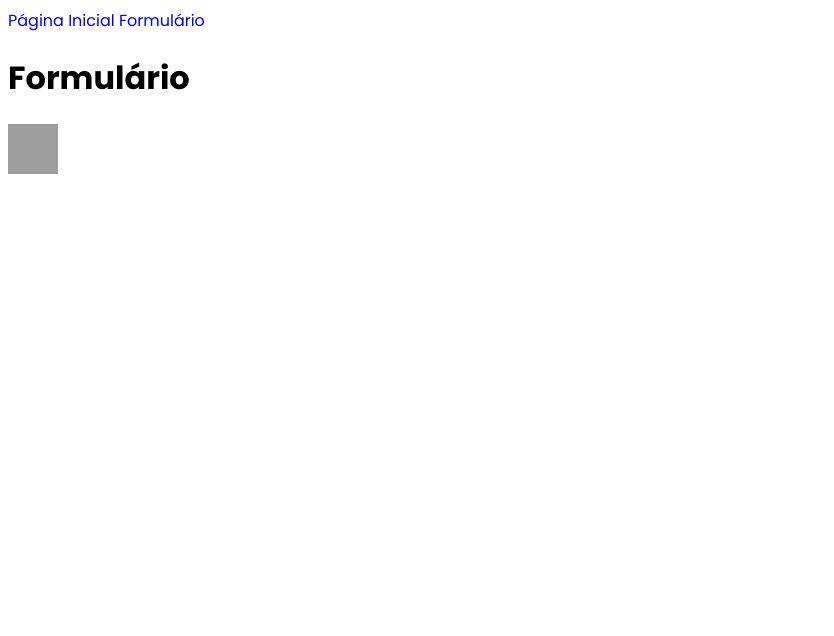
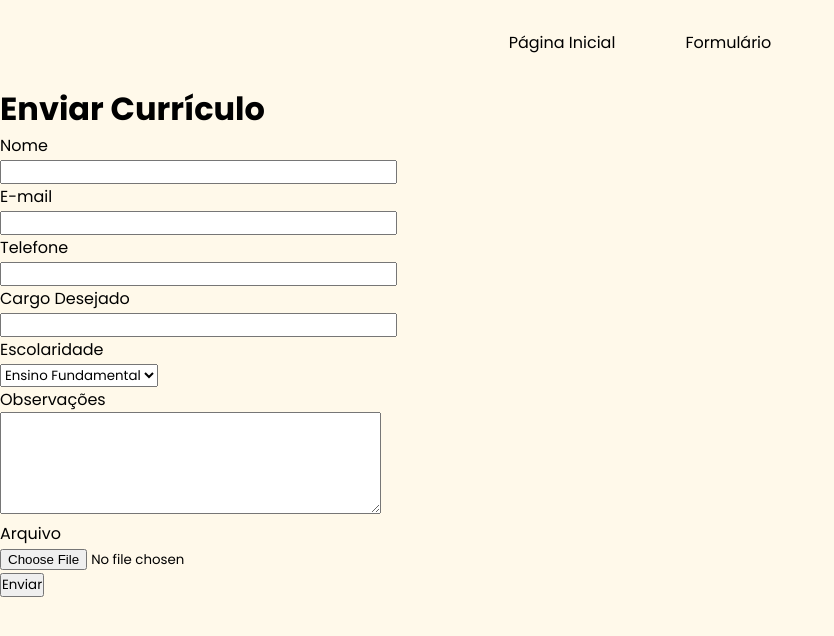
Before and after one commit to MatheusLuizSoares/Curriculo, a Flask app: page /curriculo in a window 1280 px wide. Shown: the top 636 px of the page, without its empty margins (0-834 px from the left). Run offline with Flask 3, Linux system fonts and the light colour scheme; grey boxes are pictures that could not be loaded.

Commit message:
o formulário já está pronto só falta relacionar o banco de dados

```diff
--- a/app/__init__.py
+++ b/app/__init__.py
@@ -1,3 +1,6 @@
 from flask import Flask
+
 app = Flask(__name__)
+app.config['SECRET_KEY'] = 'chave1'
+app.config['UPLOAD_FOLDER'] = 'uploads'
 from app import routes
--- /dev/null
+++ b/app/forms.py
@@ -0,0 +1,21 @@
+from flask_wtf import FlaskForm
+from wtforms import StringField, TextAreaField, SelectField, FileField, ValidationError
+from wtforms.validators import DataRequired, Email
+
+def validacao_arquivo_extensao(form, field):
+    allowed_extensions = ['doc', 'docx', 'pdf']
+    if not field.data.filename.split('.')[-1] in allowed_extensions:
+        raise ValidationError('Extensão de arquivo não permitida. As extensões permitidas são: doc, docx, pdf.')
+
+class CurriculoForm(FlaskForm):
+    nome = StringField('Nome', validators=[DataRequired()])
+    email = StringField('E-mail', validators=[DataRequired(), Email()])
+    telefone = StringField('Telefone', validators=[DataRequired()])
+    cargo_desejado = StringField('Cargo Desejado', validators=[DataRequired()])
+    escolaridade = SelectField('Escolaridade', choices=[
+        ('fundamental', 'Ensino Fundamental'),
+        ('medio', 'Ensino Médio'),
+        ('superior', 'Ensino Superior')
+    ], validators=[DataRequired()])
+    observacoes = TextAreaField('Observações')
+    arquivo = FileField('Arquivo', validators=[DataRequired(), validacao_arquivo_extensao])
--- a/app/routes.py
+++ b/app/routes.py
@@ -1,10 +1,22 @@
-from flask import render_template
+from flask import render_template, flash, redirect, url_for
 from app import app
+from app.forms import CurriculoForm
+from werkzeug.utils import secure_filename
+import os
 
 @app.route('/')
 def index():
     return render_template('index.html')
 
-@app.route('/curriculo')
+@app.route('/curriculo', methods=['GET', 'POST'])
 def curriculo():
-    return render_template('curriculo.html')
+    form = CurriculoForm()
+    if form.validate_on_submit():
+        arquivo = form.arquivo.data
+        filename = secure_filename(arquivo.filename)
+        arquivo_path = os.path.join(app.config['UPLOAD_FOLDER'], filename)
+        arquivo.save(arquivo_path)
+
+        flash('Currículo enviado com sucesso!', 'success')
+        return redirect(url_for('index'))
+    return render_template('curriculo.html', form=form)
--- a/app/static/css/base.css
+++ b/app/static/css/base.css
@@ -4,9 +4,6 @@
 @import url('https://fonts.googleapis.com/css2?family=Poppins:wght@100;200;300;400;500;600;700;800;900&display=swap');
 
 /* Definir a fonte padrão para o corpo */
-body {
-    font-family: 'Poppins', sans-serif;
-}
 
 /* Estilo para links */
 a {
@@ -15,7 +12,43 @@ a {
 }
 
 /* Estilo para links ao passar o mouse */
-a:hover {
-    color: red;  /* Defina a cor ao passar o mouse */
-    text-decoration: underline;  /* Adiciona sublinhado ao passar o mouse */
+nav {
+    display: flex;
+    justify-content: center; /* Centraliza os links horizontalmente */
+    margin: 20px 0; /* Espaçamento acima e abaixo da barra de navegação */
 }
+
+nav a {
+    color: #000; /* Cor dos links */
+    text-decoration: none; /* Remove sublinhado dos links */
+    margin: 0 15px; /* Espaçamento entre os links */
+    padding: 10px 20px; /* Espaçamento interno dos links */
+    transition: all 0.3s ease; /* Transição suave para hover */
+}
+
+nav a:hover {
+    color: red; /* Cor ao passar o mouse */
+    text-decoration: underline; /* Adiciona sublinhado ao passar o mouse */
+    box-shadow: 0 4px 8px rgba(0, 0, 0, 0.2); /* Sombra ao passar o mouse */
+}
+* {
+    font-family: 'Poppins', sans-serif;
+    margin: 0;
+    padding: 0;
+    box-sizing: border-box;
+  }
+  body {
+    background-color: #fff9ea;
+  }
+  .btn-default {
+    border: none;
+    display: flex;
+    align-items: center;
+    justify-content: center;
+    background-color: #ffcb45;
+    border-radius: 12px;
+    padding: 10px 14px;
+    font-weight: 600;
+    box-shadow: 0px 0px 10px 2px rgba(0,0,0,0.1);
+    cursor: pointer;
+    transition: background-color .3s ease;}
--- a/app/templates/curriculo.html
+++ b/app/templates/curriculo.html
@@ -1,8 +1,64 @@
-<!-- app/templates/curriculo.html -->
-{% extends 'base.html' %}
+{% extends "base.html" %}
 
 {% block conteudo %}
-  <h1>Formulário</h1>
-
-<img width="50" height="50" src="https://img.icons8.com/ios/50/parse-resume.png" alt="parse-resume"/>
+  <h1>Enviar Currículo</h1>
+  <form method="POST" enctype="multipart/form-data">
+      {{ form.hidden_tag() }}
+      <p>
+          {{ form.nome.label }}<br>
+          {{ form.nome(size=32) }}<br>
+          {% for error in form.nome.errors %}
+              <span style="color: red;">[{{ error }}]</span>
+          {% endfor %}
+      </p>
+      <p>
+          {{ form.email.label }}<br>
+          {{ form.email(size=32) }}<br>
+          {% for error in form.email.errors %}
+              <span style="color: red;">[{{ error }}]</span>
+          {% endfor %}
+      </p>
+      <p>
+          {{ form.telefone.label }}<br>
+          {{ form.telefone(size=32) }}<br>
+          {% for error in form.telefone.errors %}
+              <span style="color: red;">[{{ error }}]</span>
+          {% endfor %}
+      </p>
+      <p>
+          {{ form.cargo_desejado.label }}<br>
+          {{ form.cargo_desejado(size=32) }}<br>
+          {% for error in form.cargo_desejado.errors %}
+              <span style="color: red;">[{{ error }}]</span>
+          {% endfor %}
+      </p>
+      <p>
+          {{ form.escolaridade.label }}<br>
+          {{ form.escolaridade() }}<br>
+          {% for error in form.escolaridade.errors %}
+              <span style="color: red;">[{{ error }}]</span>
+          {% endfor %}
+      </p>
+      <p>
+          {{ form.observacoes.label }}<br>
+          {{ form.observacoes(rows=5, cols=32) }}<br>
+      </p>
+      <p>
+          {{ form.arquivo.label }}<br>
+          {{ form.arquivo() }}<br>
+          {% for error in form.arquivo.errors %}
+              <span style="color: red;">[{{ error }}]</span>
+          {% endfor %}
+      </p>
+      <p><input type="submit" value="Enviar"></p>
+  </form>
+  {% with messages = get_flashed_messages(with_categories=true) %}
+      {% if messages %}
+          <ul>
+              {% for category, message in messages %}
+                  <li class="{{ category }}">{{ message }}</li>
+              {% endfor %}
+          </ul>
+      {% endif %}
+  {% endwith %}
 {% endblock %}
--- a/curriculo.py
+++ b/curriculo.py
@@ -1,5 +1,6 @@
 from app import app
 import os
-if __name__=='main':
-  port= int(os.getenv('PORT'),'5000')
-  app.run(host='0.0.0.0', port=port)
+
+if __name__ == '__main__':
+    port = int(os.getenv('PORT', '5000'))
+    app.run(host='0.0.0.0', port=port)
```
Also changed, not shown: requirements.txt (+13 -54 lines).
